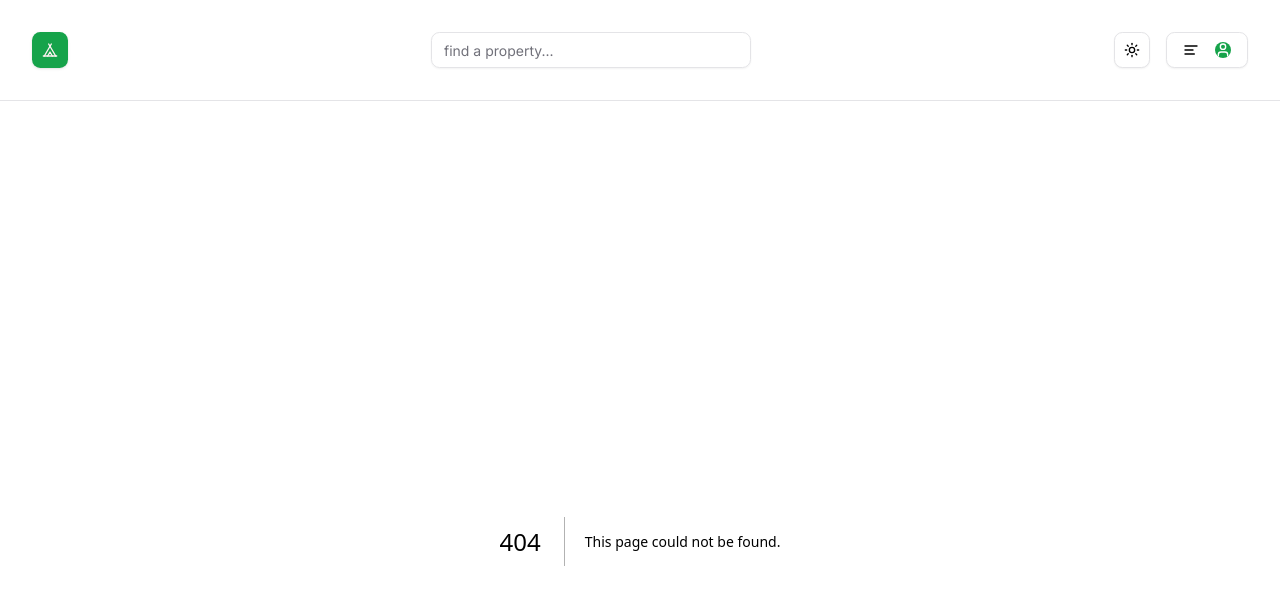
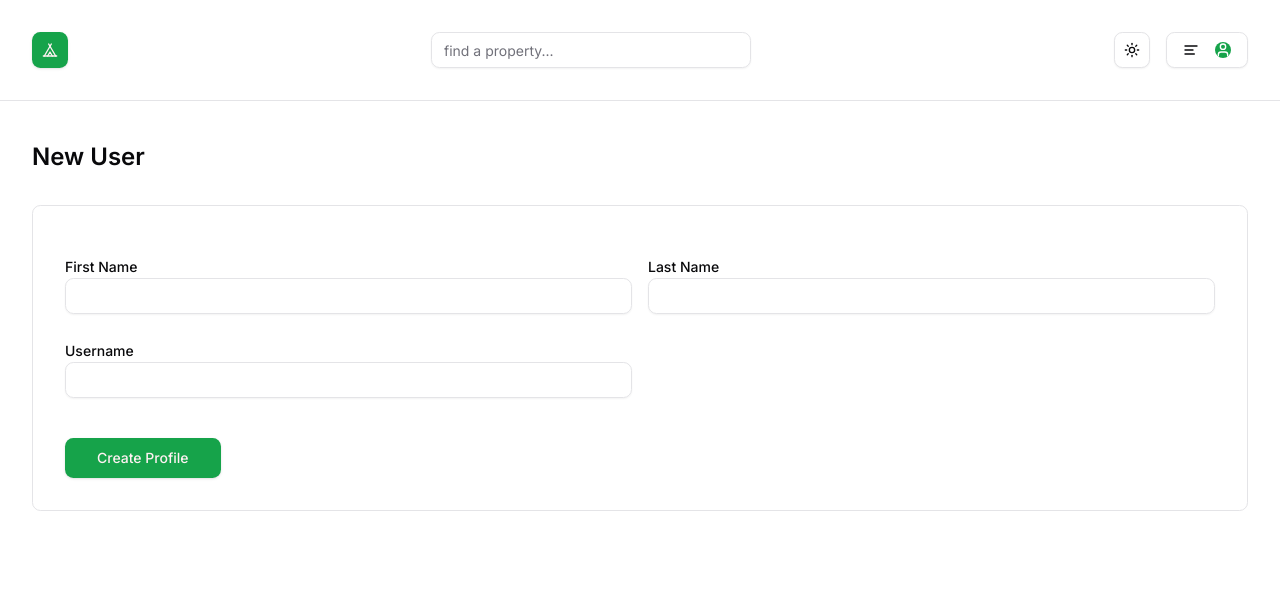
Before and after one commit to sungbbang/next-home-away, a Next.js app: page /profile/create in a window 1280 px wide. Before the commit this address had no page. Shown: the top 604 px of the page. Built offline with nearby package versions, Linux system fonts and the light colour scheme.

Commit message:
프로필 생성 페이지 생성

```diff
--- /dev/null
+++ b/app/profile/create/page.tsx
@@ -0,0 +1,31 @@
+import React from 'react';
+import { SubmitButton } from '@/components/form/Buttons';
+import FormContainer from '@/components/form/FormContainer';
+import FormInput from '@/components/form/FormInput';
+
+const createProfileAction = async (prevState: any, formData: FormData) => {
+  'use server';
+  const firstName = formData.get('firstName') as string;
+  console.log(firstName);
+  return { message: 'Profile Created' };
+};
+
+function CreateProfilePage() {
+  return (
+    <section>
+      <h1 className='text-2xl font-semibold mb-8 capitalize'>new user</h1>
+      <div className='border p-8 rounded-md'>
+        <FormContainer action={createProfileAction}>
+          <div className='grid md:grid-cols-2 gap-4 mt-4'>
+            <FormInput type='text' name='firstName' label='First Name' />
+            <FormInput type='text' name='lastName' label='Last Name' />
+            <FormInput type='text' name='username' label='Username' />
+          </div>
+          <SubmitButton text='Create Profile' className='mt-8' />
+        </FormContainer>
+      </div>
+    </section>
+  );
+}
+
+export default CreateProfilePage;
--- /dev/null
+++ b/components/form/Buttons.tsx
@@ -0,0 +1,35 @@
+'use client';
+
+import React from 'react';
+import { useFormStatus } from 'react-dom';
+import { Button } from '@/components/ui/button';
+import { Loader2Icon } from 'lucide-react';
+
+type SubmitButtonProps = {
+  className?: string;
+  text?: string;
+};
+
+export function SubmitButton({
+  className = '',
+  text = 'submit',
+}: SubmitButtonProps) {
+  const { pending } = useFormStatus();
+  return (
+    <Button
+      type='submit'
+      disabled={pending}
+      className={`capitalize ${className}`}
+      size='lg'
+    >
+      {pending ? (
+        <>
+          <Loader2Icon className='mr-2 h-4 w-4 animate-spin' />
+          Please wait...
+        </>
+      ) : (
+        text
+      )}
+    </Button>
+  );
+}
--- /dev/null
+++ b/components/form/FormContainer.tsx
@@ -0,0 +1,30 @@
+'use client';
+
+import React, { useEffect } from 'react';
+import { actionFunction } from '@/utils/types';
+import { useFormState } from 'react-dom';
+import { useToast } from '@/hooks/use-toast';
+
+const initialState = {
+  message: '',
+};
+
+function FormContainer({
+  action,
+  children,
+}: {
+  action: actionFunction;
+  children: React.ReactNode;
+}) {
+  const [state, formAction] = useFormState(action, initialState);
+  const { toast } = useToast();
+
+  useEffect(() => {
+    if (state.message) {
+      toast({ description: state.message });
+    }
+  }, [state]);
+
+  return <form action={formAction}>{children}</form>;
+}
+export default FormContainer;
--- /dev/null
+++ b/components/form/FormInput.tsx
@@ -0,0 +1,37 @@
+import React from 'react';
+import { Label } from '../ui/label';
+import { Input } from '../ui/input';
+
+type FormInputProps = {
+  name: string;
+  type: string;
+  label?: string;
+  defaultValue?: string;
+  placeholder?: string;
+};
+
+function FormInput({
+  label,
+  name,
+  type,
+  defaultValue,
+  placeholder,
+}: FormInputProps) {
+  return (
+    <div className='mb-2'>
+      <Label htmlFor={name} className='capitalize'>
+        {label || name}
+      </Label>
+      <Input
+        id={name}
+        name={name}
+        type={type}
+        defaultValue={defaultValue}
+        placeholder={placeholder}
+        required
+      />
+    </div>
+  );
+}
+
+export default FormInput;
--- /dev/null
+++ b/utils/types.ts
@@ -0,0 +1,4 @@
+export type actionFunction = (
+  prevState: any,
+  formData: FormData
+) => Promise<{ message: string }>;
```
